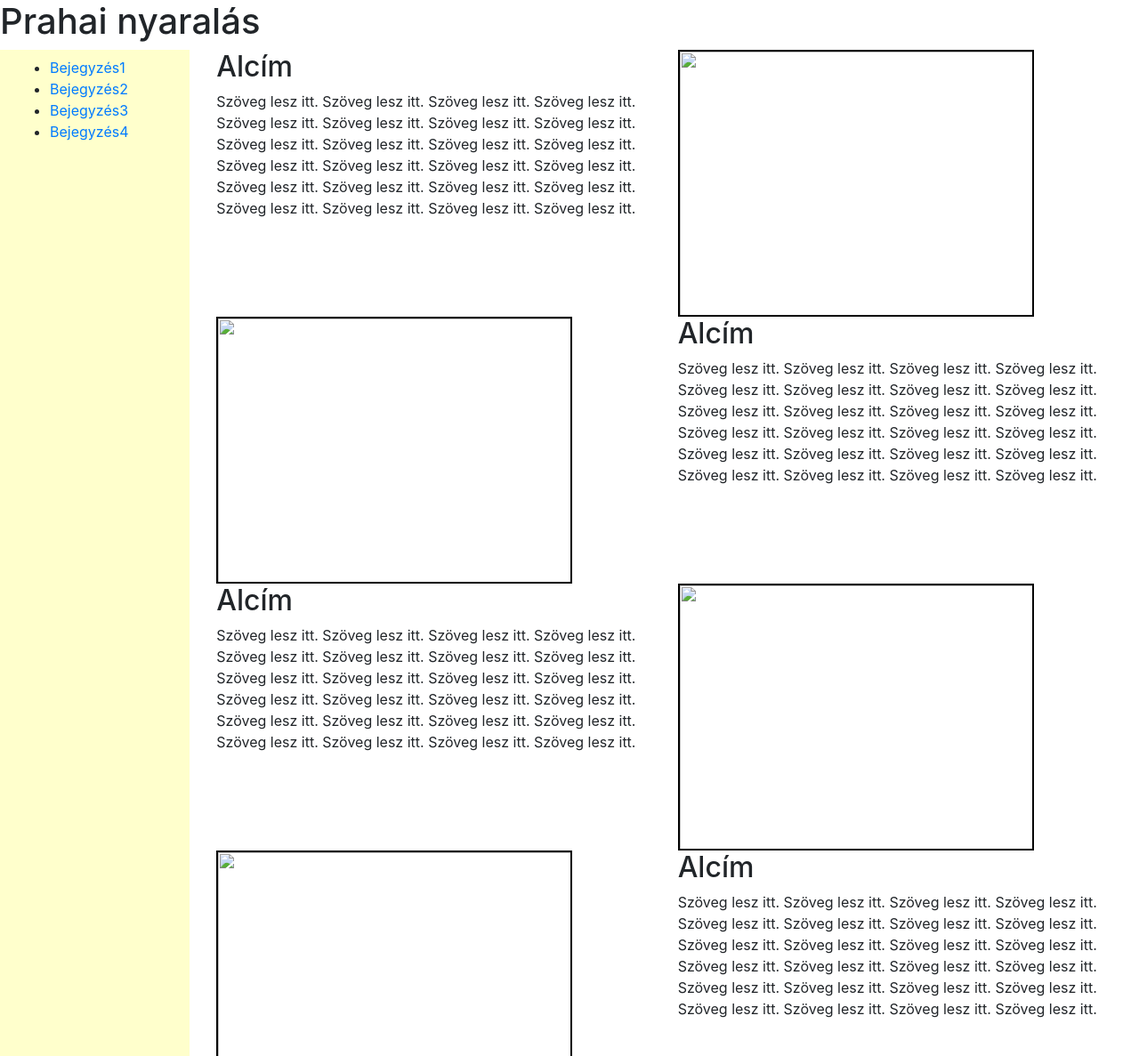
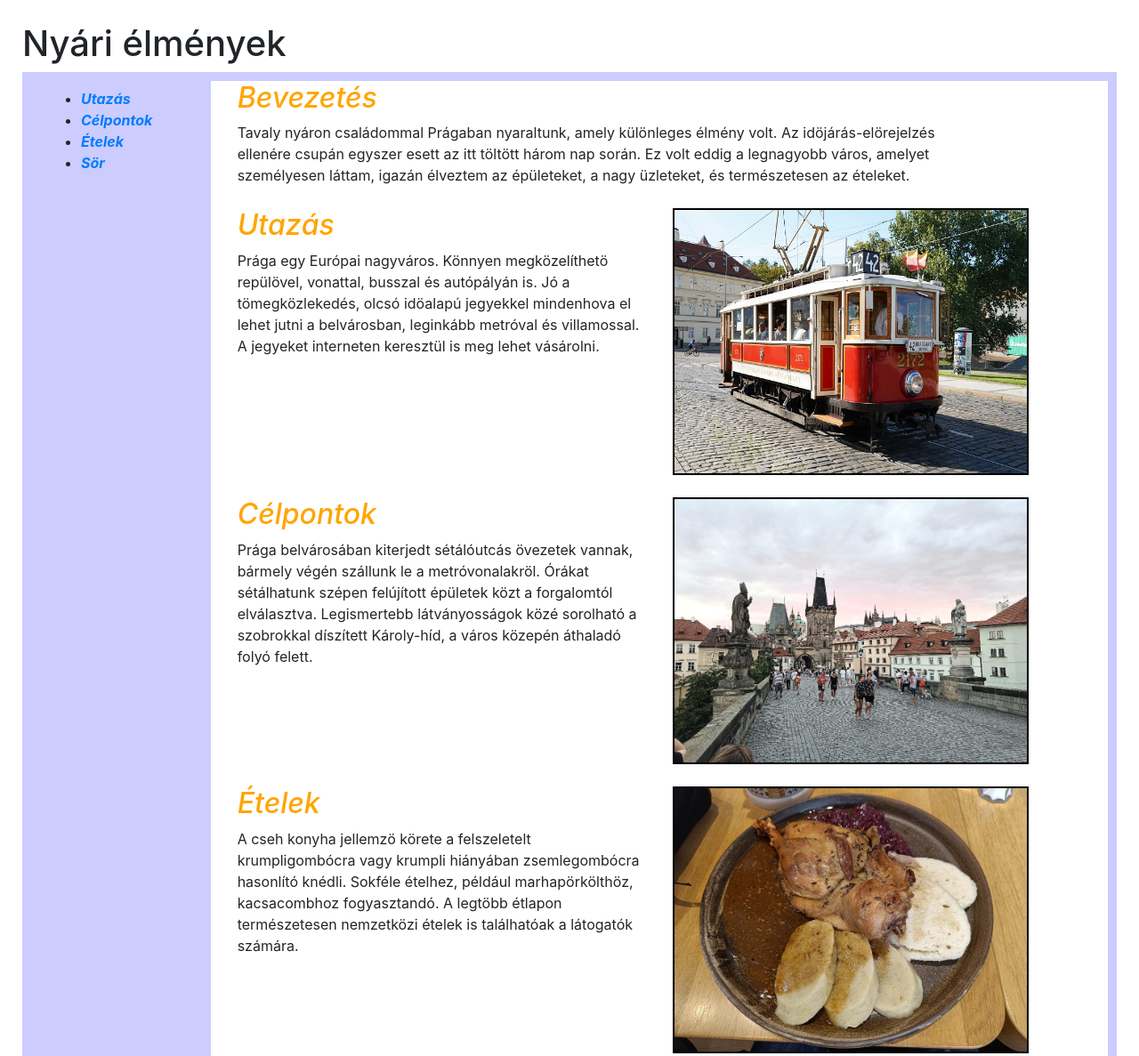
Before and after one commit to bertok-mate/nyaralas, a plain HTML site: page index.html in a window 1280 px wide. Shown: the top 1187 px of the page at 89% size. Drawn offline with Linux system fonts and the light colour scheme.

Commit message:
Tartalom

```diff
--- a/index.html
+++ b/index.html
@@ -6,60 +6,83 @@
 	    <link rel="stylesheet" type="text/css"
             href="bootstrap/css/bootstrap.min.css"/>
         <link rel="stylesheet" type="text/css" href="style.css" />
-        <title>Nyaralás</title>
+        <title>Nyári élmények</title>
     </head>
     <body>
-        <h1>Prahai nyaralás</h1>
+        <h1>Nyári élmények</h1>
         <div class="container-fluid">
-            <div class="row">
-                <div class="col-2 align-items-start navbar">
+            <div class="row" style="border: 10px solid #ccccff;">
+                <div class="col-lg-2 col-xl-2 col-md-12 col-sm-12 col-xs-12 align-items-start navbar" style="margin-bottom:0">
                     <ul>
-                        <li><a href="#A1">Bejegyzés1</a></li>
-                        <li><a href="#A2">Bejegyzés2</a></li>
-                        <li><a href="#A3">Bejegyzés3</a></li>
-                        <li><a href="#A4">Bejegyzés4</a></li>
+                        <li><a href="#A1">Utazás</a></li>
+                        <li><a href="#A2">Célpontok</a></li>
+                        <li><a href="#A3">Ételek</a></li>
+                        <li><a href="#A4">Sör</a></li>
                     </ul>
                 </div>
-                <div class="col-10 main-content">
+                <div class="col-lg-10 col-xl-10 col-md-12 col-sm-12 col-xs-12 main-content" style="margin-bottom:0">
                     <div class="container">
-                        <div class="row">
-                            <div class="col-6"> <h2>Alcím   </h2>
-                                Szöveg lesz itt. Szöveg lesz itt. Szöveg lesz itt. Szöveg lesz itt. Szöveg lesz itt. Szöveg lesz itt. Szöveg lesz itt. Szöveg lesz itt.
-                                Szöveg lesz itt. Szöveg lesz itt. Szöveg lesz itt. Szöveg lesz itt. Szöveg lesz itt. Szöveg lesz itt. Szöveg lesz itt. Szöveg lesz itt.
-                                Szöveg lesz itt. Szöveg lesz itt. Szöveg lesz itt. Szöveg lesz itt. Szöveg lesz itt. Szöveg lesz itt. Szöveg lesz itt. Szöveg lesz itt.
-                            </div>
-                            <div class="col-6"><img src="placeholder.jpg" width="400" height="300"/> </div>
-                        </div>
-
-                        <div class="row">
-                            <div class="col-6"><img src="placeholder.jpg" width="400" height="300"/> </div>
-                            <div class="col-6"> <h2>Alcím   </h2>
-                                Szöveg lesz itt. Szöveg lesz itt. Szöveg lesz itt. Szöveg lesz itt. Szöveg lesz itt. Szöveg lesz itt. Szöveg lesz itt. Szöveg lesz itt.
-                                Szöveg lesz itt. Szöveg lesz itt. Szöveg lesz itt. Szöveg lesz itt. Szöveg lesz itt. Szöveg lesz itt. Szöveg lesz itt. Szöveg lesz itt.
-                                Szöveg lesz itt. Szöveg lesz itt. Szöveg lesz itt. Szöveg lesz itt. Szöveg lesz itt. Szöveg lesz itt. Szöveg lesz itt. Szöveg lesz itt.
+						<div class="row">
+                            <div class="col-xl-10 col-lg-10 col-md-10 col-sm-10 col-xs-10"> <h2><a name="A4">Bevezetés</a>   </h2>
+                                Tavaly nyáron családommal Prágaban nyaraltunk, amely különleges élmény volt. Az idöjárás-elörejelzés
+								ellenére csupán egyszer esett az itt töltött három nap során. Ez volt eddig a legnagyobb város,
+								amelyet személyesen láttam, igazán élveztem az épületeket, a nagy üzleteket, és természetesen az
+								ételeket.
                             </div>
                         </div>
 
                         <div class="row">
-                            <div class="col-6"> <h2>Alcím   </h2>
-                                Szöveg lesz itt. Szöveg lesz itt. Szöveg lesz itt. Szöveg lesz itt. Szöveg lesz itt. Szöveg lesz itt. Szöveg lesz itt. Szöveg lesz itt.
-                                Szöveg lesz itt. Szöveg lesz itt. Szöveg lesz itt. Szöveg lesz itt. Szöveg lesz itt. Szöveg lesz itt. Szöveg lesz itt. Szöveg lesz itt.
-                                Szöveg lesz itt. Szöveg lesz itt. Szöveg lesz itt. Szöveg lesz itt. Szöveg lesz itt. Szöveg lesz itt. Szöveg lesz itt. Szöveg lesz itt.
+                            <div class="col-xl-6 col-lg-6 col-md-12 col-sm-12 col-xs-12"> <h2><a name="A1">Utazás</a>   </h2>
+                                Prága egy Európai nagyváros. Könnyen megközelíthetö repülövel, vonattal, busszal és autópályán is.
+								 Jó a tömegközlekedés, olcsó idöalapú jegyekkel mindenhova el lehet jutni a belvárosban,
+								leginkább metróval és villamossal. A jegyeket interneten keresztül is meg lehet vásárolni.
                             </div>
-                            <div class="col-6"><img src="placeholder.jpg" width="400" height="300"/> </div>
+                            <div class="col-xl-6 col-lg-6 col-md-12 col-sm-12 col-xs-12">
+							<a href="img/kep1nagy.jpg"><img src="img/kep1.jpg" width="400"
+							height="300" alt="Prágai villamos" title="Prágai villamos"/></a></div>
                         </div>
 
                         <div class="row">
-                            <div class="col-6"><img src="placeholder.jpg" width="400" height="300"/> </div>
-                            <div class="col-6"> <h2>Alcím   </h2>
-                                Szöveg lesz itt. Szöveg lesz itt. Szöveg lesz itt. Szöveg lesz itt. Szöveg lesz itt. Szöveg lesz itt. Szöveg lesz itt. Szöveg lesz itt.
-                                Szöveg lesz itt. Szöveg lesz itt. Szöveg lesz itt. Szöveg lesz itt. Szöveg lesz itt. Szöveg lesz itt. Szöveg lesz itt. Szöveg lesz itt.
-                                Szöveg lesz itt. Szöveg lesz itt. Szöveg lesz itt. Szöveg lesz itt. Szöveg lesz itt. Szöveg lesz itt. Szöveg lesz itt. Szöveg lesz itt.
+                            <div class="col-xl-6 col-lg-6 col-md-12 col-sm-12 col-xs-12"> <h2><a name="A2">Célpontok</a>   </h2>
+                                Prága belvárosában kiterjedt sétálóutcás övezetek vannak, bármely végén szállunk le a metróvonalakröl.
+								Órákat sétálhatunk szépen felújított épületek közt a forgalomtól elválasztva. Legismertebb
+								látványosságok közé sorolható a szobrokkal díszített Károly-híd, a város közepén áthaladó folyó
+								felett.
                             </div>
+                            <div class="col-xl-6 col-lg-6 col-md-12 col-sm-12 col-xs-12">
+							<a href="img/kep2nagy.jpg"><img src="img/kep2.jpg" width="400"
+							height="300" alt="Károly-híd" title="Károly-híd"/></a></div>
+                        </div>
+
+                        <div class="row">
+                            <div class="col-xl-6 col-lg-6 col-md-12 col-sm-12 col-xs-12"> <h2><a name="A3">Ételek</a>   </h2>
+                                A cseh konyha jellemzö körete a felszeletelt krumpligombócra vagy krumpli hiányában
+								zsemlegombócra hasonlító knédli. Sokféle ételhez, például marhapörkölthöz, kacsacombhoz fogyasztandó.
+								A legtöbb étlapon természetesen nemzetközi ételek is találhatóak a látogatók számára.
+                            </div>
+                            <div class="col-xl-6 col-lg-6 col-md-12 col-sm-12 col-xs-12">
+							<a href="img/kep3nagy.jpg"><img src="img/kep3.jpg" width="400"
+							height="300" alt="Knédli kacsacomb" title="Knédli kacsacomb"/></a> </div>
+                        </div>
+
+                        <div class="row">
+                            <div class="col-xl-6 col-lg-6 col-md-12 col-sm-12 col-xs-12"> <h2><a name="A4">Sör</a>   </h2>
+                                Prágában meghatározó kulturális szerepet játszik a sör, minden fontosabb forradalom is kocsmából
+								indult errefelé, még az üdítöknél is több fogy belöle az éttermekben. Az egész világon ismert
+								Pilseni sör is hagyományos cseh terméknek számít.
+                            </div>
+                            <div class="col-xl-6 col-lg-6 col-md-12 col-sm-12 col-xs-12">
+							<a href="img/kep4nagy.jpg"><img src="img/kep4.jpg" width="400"
+							height="300"/> </a></div>
                         </div>
                      </div>
                 </div>
             </div>
+			<div class="row">
+				<div class="col-12">
+
+				</div>
+			</div>
         </div>
     </body>
 </html>
--- a/style.css
+++ b/style.css
@@ -1,6 +1,18 @@
-.navbar {
-    background-color: #ffffcc;
+.navbar{
+    background-color: #ccccff;
+	font-style: italic;
+	font-weight: bold;
+}
+div.col-md-12, div.col-md-10 {	/* kisebb kepernyon is legyen margo a szoveg alatt */
+	margin-bottom: 25px;
+}
+h2 {
+	color: orange;
+	font-style: italic;
 }
 img {
     border: 2px solid black;
 }
+body {
+	margin: 25px;
+}
```
Also changed, not shown: img/kep1.jpg (added), img/kep2.jpg (added), img/kep3.jpg (added), img/kep4.jpg (added), img/kep4nagy.jpg (added), 4 other files.
